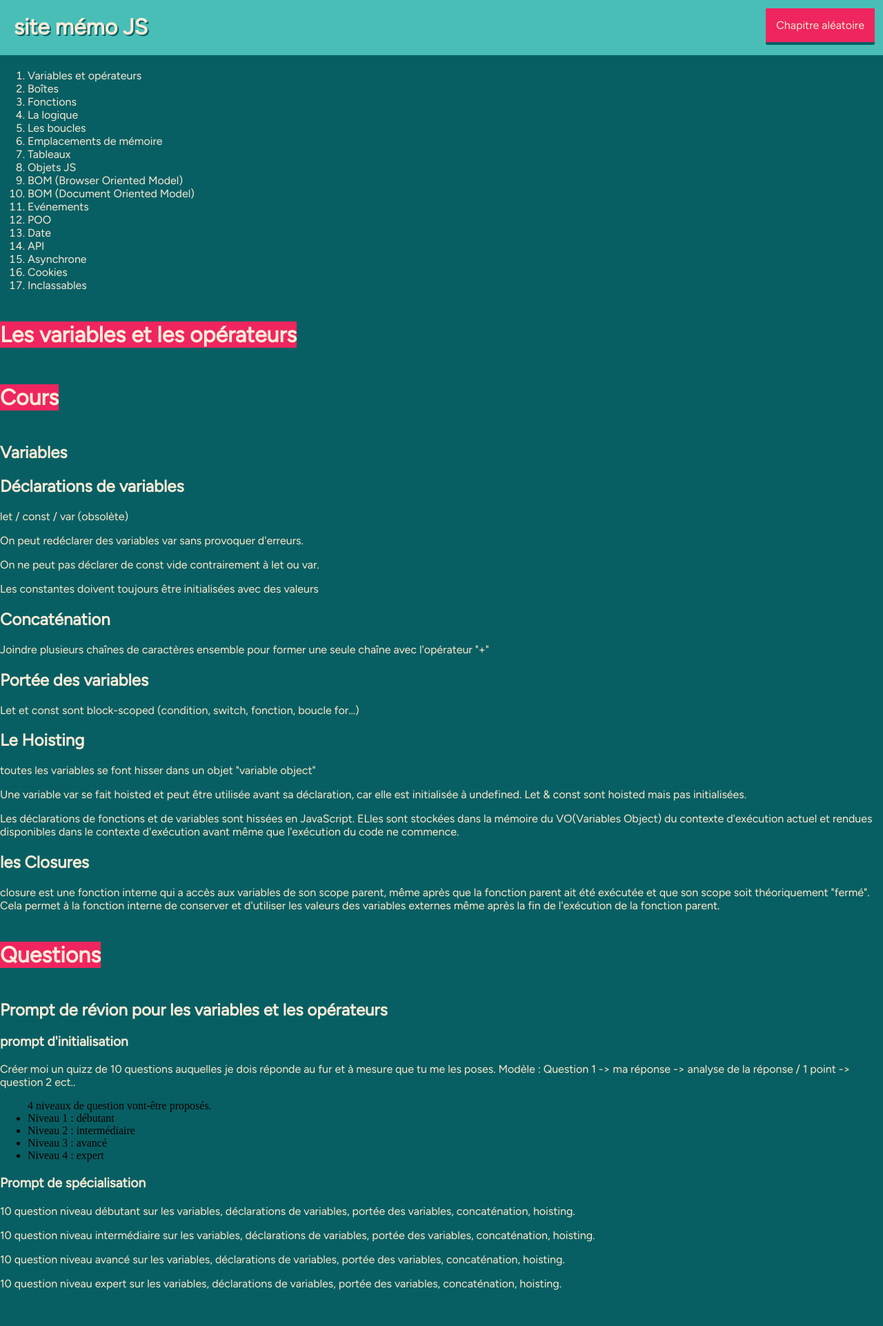
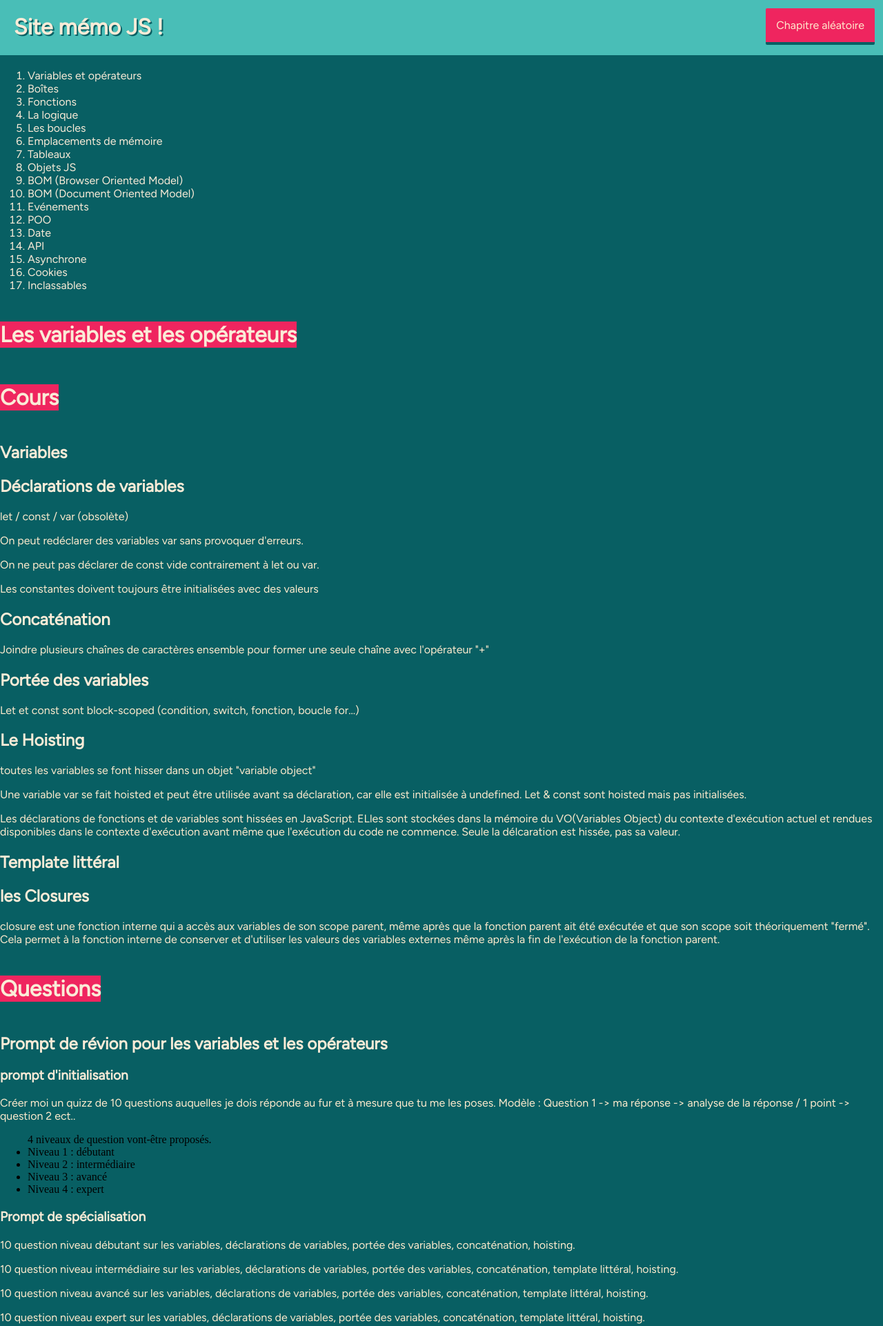
Before and after one commit to Reisorel/fastlearn, a plain HTML site: page index.html in a window 1280 px wide. Shown: the top 1922 px of the page at 69% size. Drawn offline with Linux system fonts and the light colour scheme.

Commit message:
last one

```diff
--- a/index.html
+++ b/index.html
@@ -3,12 +3,12 @@
 <head>
   <meta charset="UTF-8">
   <meta name="viewport" content="width=device-width, initial-scale=1.0">
-  <title>site mémo JS</title>
+  <title>Site mémo JS !</title>
   <link rel="stylesheet" href="styles.css">
 </head>
 <body>
   <header>
-    <h1 class="header-title"><a href="#">site mémo JS</a></h1>
+    <h1 class="header-title"><a href="#">Site mémo JS !</a></h1>
     <a class="btn-back-to-top">Chapitre aléatoire</a>
   </header>
   <nav>
@@ -59,12 +59,15 @@
           Let & const sont hoisted mais pas initialisées.</p>
         <p>Les déclarations de fonctions et de variables sont hissées en JavaScript. ELles sont stockées dans la mémoire du VO(Variables Object)
           du contexte d'exécution actuel et rendues disponibles dans le contexte d'exécution avant même que l'exécution du code ne commence.
+          Seule la délcaration est hissée, pas sa valeur.
         </p>
+        <h2>Template littéral</h2>
 
         <h2>les Closures</h2>
         <p>closure est une fonction interne qui a accès aux variables de son scope parent, même après que la fonction
           parent ait été exécutée et que son scope soit théoriquement "fermé". Cela permet à la fonction interne de conserver
           et d'utiliser les valeurs des variables externes même après la fin de l'exécution de la fonction parent.
+
         </p>
       </div>
 
@@ -86,9 +89,9 @@
         </p>
         <h3>Prompt de spécialisation</h3>
         <p>10 question niveau débutant sur les variables, déclarations de variables, portée des variables, concaténation, hoisting.</p>
-        <p>10 question niveau intermédiaire sur les variables, déclarations de variables, portée des variables, concaténation, hoisting.</p>
-        <p>10 question niveau avancé sur les variables, déclarations de variables, portée des variables, concaténation, hoisting.</p>
-        <p>10 question niveau expert sur les variables, déclarations de variables, portée des variables, concaténation, hoisting.</p>
+        <p>10 question niveau intermédiaire sur les variables, déclarations de variables, portée des variables, concaténation, template littéral, hoisting.</p>
+        <p>10 question niveau avancé sur les variables, déclarations de variables, portée des variables, concaténation, template littéral, hoisting.</p>
+        <p>10 question niveau expert sur les variables, déclarations de variables, portée des variables, concaténation, template littéral, hoisting.</p>
         <!-- penser à intégrer lien pour le copier/coller direct dans le presse-papier -->
         <!-- penser à intégrer lien pour le quizz -->
       </div>
@@ -144,7 +147,8 @@
         <p>Espace de mémoire principal ou les objets, tableau et structures JS sont stockés</p>
         <h2>Stack</h2>
         <p>Stocke les variables locales et les références de fonction</p>
-        <h2>Or/and</h2>
+        <h2>Contexte d'éxecution</h2>
+        <p>Global : quand le script se fait analyser / toutes les déclations de fonctions et de variables y sont hissées </p>
     </section>
     <br>
     <section id="tableaux">
```
